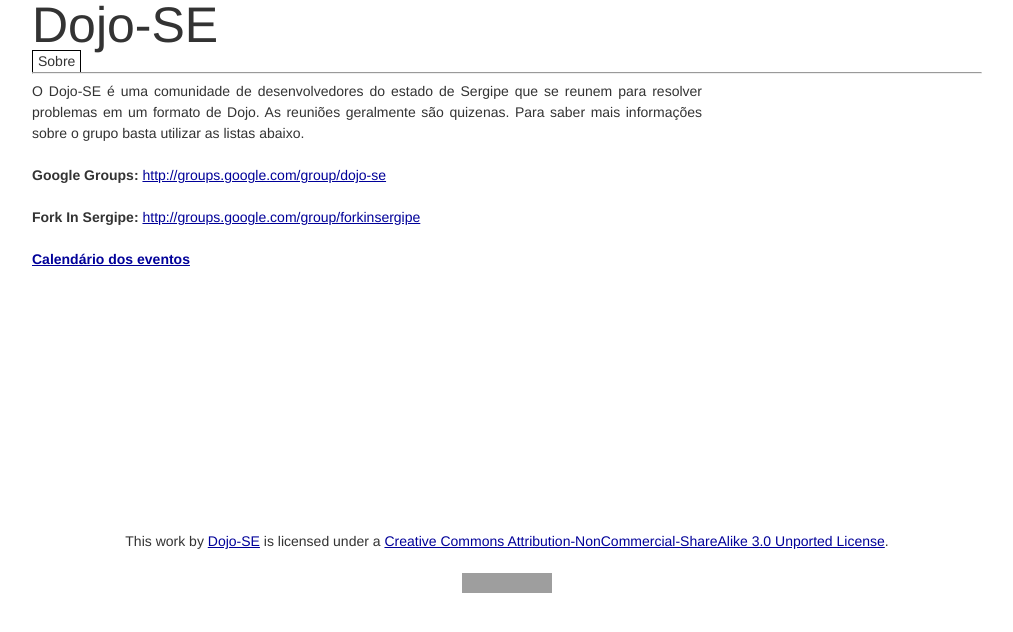
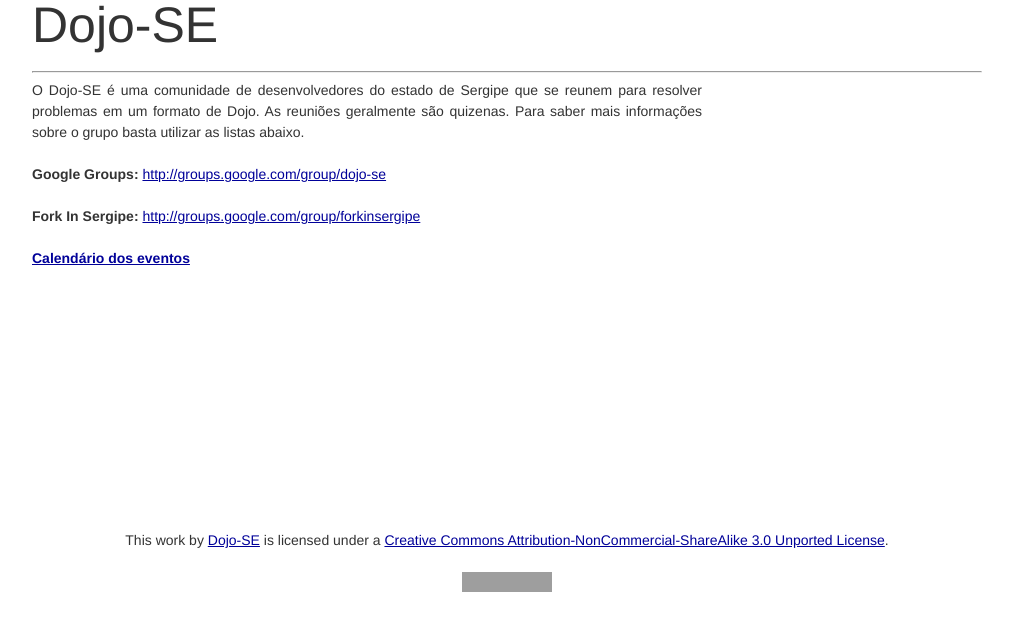
Before and after one commit to dojo-se/dojo-se.github.com, a Jekyll site: the page built from index.markdown, in a window 1280 px wide. Shown: the top 632 px of the page, without its empty margins (133-1146 px from the left). Built offline with Jekyll 4.4.1, drawn with Linux system fonts in a browser that asks for light colours; grey boxes are pictures that could not be loaded.

Commit message:
Removido o link para a página sobre

```diff
--- a/_layouts/master.html
+++ b/_layouts/master.html
@@ -23,7 +23,6 @@
           <h1><a href="/">Dojo-SE</a></h1>
           <nav>
             <ul>
-              <li><a href="sobre.html">Sobre</a></li>
             </ul>
           </nav>
           <hr/>
```
